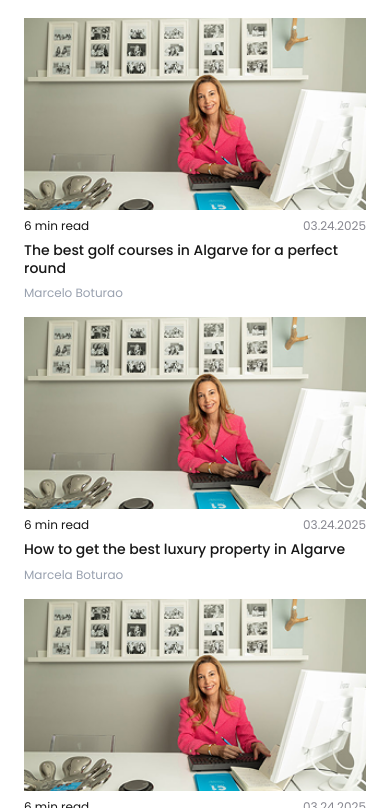
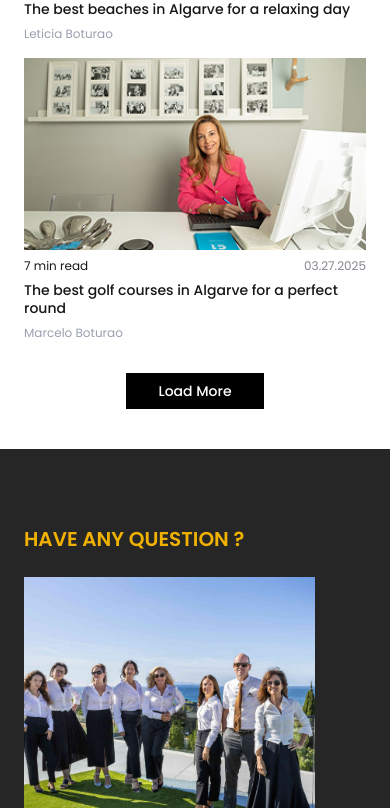
Before and after one commit to LeonBerty29/exclusive-algarve, a Next.js app: page /blog in a window 390 px wide. Shown: the part 1192-2000 px from the top of the page. Built offline with nearby package versions, Linux system fonts and the light colour scheme.

Commit message:
synchronized pagination across desktop and mobile devices

```diff
--- a/src/app/(layout-one)/blog/page.tsx
+++ b/src/app/(layout-one)/blog/page.tsx
@@ -16,184 +16,184 @@ export default function BlogPage() {
       image: "/images/blog-img.png",
       title: "The best restaurants in Algarve for a perfect dinner",
       author: "Rodrigo Boturao",
-      readTime: 6,
-      date: "03.24.2025",
+      readTime: 8,
+      date: "03.25.2025",
     },
     {
       slug: "ciwkjwncwnkncw1011",
       image: "/images/blog-img.png",
       title: "The best beaches in Algarve for a relaxing day",
       author: "Leticia Boturao",
-      readTime: 6,
-      date: "03.24.2025",
+      readTime: 5,
+      date: "03.26.2025",
     },
     {
       slug: "ciwkjwncwnkncw1012",
       image: "/images/blog-img.png",
       title: "The best golf courses in Algarve for a perfect round",
       author: "Marcelo Boturao",
-      readTime: 6,
-      date: "03.24.2025",
+      readTime: 7,
+      date: "03.27.2025",
     },
     {
       slug: "ciwkjwncwnkncw909",
       image: "/images/blog-img.png",
-      title: "How to get the best luxury property in Algarve",
-      author: "Marcela Boturao",
-      readTime: 6,
-      date: "03.24.2025",
+      title: "Luxury villa rentals in Algarve: A complete guide",
+      author: "Sofia Costa",
+      readTime: 9,
+      date: "03.28.2025",
     },
     {
       slug: "ciwkjwncwnkncw1010",
       image: "/images/blog-img.png",
-      title: "The best restaurants in Algarve for a perfect dinner",
-      author: "Rodrigo Boturao",
-      readTime: 6,
-      date: "03.24.2025",
+      title: "Hidden culinary gems in Algarve's coastal towns",
+      author: "Miguel Santos",
+      readTime: 10,
+      date: "03.29.2025",
     },
     {
       slug: "ciwkjwncwnkncw1011",
       image: "/images/blog-img.png",
-      title: "The best beaches in Algarve for a relaxing day",
-      author: "Leticia Boturao",
-      readTime: 6,
-      date: "03.24.2025",
+      title: "Secret beaches of Algarve only locals know about",
+      author: "Ana Silva",
+      readTime: 4,
+      date: "03.30.2025",
     },
     {
       slug: "ciwkjwncwnkncw1012",
       image: "/images/blog-img.png",
-      title: "The best golf courses in Algarve for a perfect round",
-      author: "Marcelo Boturao",
-      readTime: 6,
-      date: "03.24.2025",
+      title: "Championship golf courses in Algarve: Pro tips",
+      author: "Carlos Pereira",
+      readTime: 12,
+      date: "03.31.2025",
     },
     {
       slug: "ciwkjwncwnkncw909",
       image: "/images/blog-img.png",
-      title: "How to get the best luxury property in Algarve",
-      author: "Marcela Boturao",
-      readTime: 6,
-      date: "03.24.2025",
+      title: "Investment opportunities in Algarve real estate market",
+      author: "Isabella Fernandes",
+      readTime: 11,
+      date: "04.01.2025",
     },
     {
       slug: "ciwkjwncwnkncw1010",
       image: "/images/blog-img.png",
-      title: "The best restaurants in Algarve for a perfect dinner",
-      author: "Rodrigo Boturao",
+      title: "Traditional Portuguese cuisine in Algarve",
+      author: "José Oliveira",
       readTime: 6,
-      date: "03.24.2025",
+      date: "04.02.2025",
     },
     {
       slug: "ciwkjwncwnkncw1011",
       image: "/images/blog-img.png",
-      title: "The best beaches in Algarve for a relaxing day",
-      author: "Leticia Boturao",
-      readTime: 6,
-      date: "03.24.2025",
+      title: "Family-friendly beaches in Algarve with activities",
+      author: "Maria Rodrigues",
+      readTime: 7,
+      date: "04.03.2025",
     },
     {
       slug: "ciwkjwncwnkncw1012",
       image: "/images/blog-img.png",
-      title: "The best golf courses in Algarve for a perfect round",
-      author: "Marcelo Boturao",
-      readTime: 6,
-      date: "03.24.2025",
+      title: "Golf resorts in Algarve: Where luxury meets sport",
+      author: "Pedro Martins",
+      readTime: 8,
+      date: "04.04.2025",
     },
     {
       slug: "ciwkjwncwnkncw909",
       image: "/images/blog-img.png",
-      title: "How to get the best luxury property in Algarve",
-      author: "Marcela Boturao",
-      readTime: 6,
-      date: "03.24.2025",
+      title: "Algarve property market trends for 2025",
+      author: "Catarina Alves",
+      readTime: 13,
+      date: "04.05.2025",
     },
     {
       slug: "ciwkjwncwnkncw1010",
       image: "/images/blog-img.png",
-      title: "The best restaurants in Algarve for a perfect dinner",
-      author: "Rodrigo Boturao",
-      readTime: 6,
-      date: "03.24.2025",
+      title: "Michelin-starred restaurants in Algarve region",
+      author: "António Ribeiro",
+      readTime: 9,
+      date: "04.06.2025",
     },
     {
       slug: "ciwkjwncwnkncw1011",
       image: "/images/blog-img.png",
-      title: "The best beaches in Algarve for a relaxing day",
-      author: "Leticia Boturao",
-      readTime: 6,
-      date: "03.24.2025",
+      title: "Wild and untouched beaches of Western Algarve",
+      author: "Teresa Lopes",
+      readTime: 5,
+      date: "04.07.2025",
     },
     {
       slug: "ciwkjwncwnkncw1012",
       image: "/images/blog-img.png",
-      title: "The best golf courses in Algarve for a perfect round",
-      author: "Marcelo Boturao",
-      readTime: 6,
-      date: "03.24.2025",
+      title: "Golf academies in Algarve for beginners",
+      author: "Ricardo Sousa",
+      readTime: 10,
+      date: "04.08.2025",
     },
     {
       slug: "ciwkjwncwnkncw909",
       image: "/images/blog-img.png",
-      title: "How to get the best luxury property in Algarve",
-      author: "Marcela Boturao",
-      readTime: 6,
-      date: "03.24.2025",
+      title: "Buying vs renting luxury properties in Algarve",
+      author: "Joana Carvalho",
+      readTime: 14,
+      date: "04.09.2025",
     },
     {
       slug: "ciwkjwncwnkncw1010",
       image: "/images/blog-img.png",
-      title: "The best restaurants in Algarve for a perfect dinner",
-      author: "Rodrigo Boturao",
-      readTime: 6,
-      date: "03.24.2025",
+      title: "Wine and dine experiences in Algarve vineyards",
+      author: "Manuel Dias",
+      readTime: 11,
+      date: "04.10.2025",
     },
     {
       slug: "ciwkjwncwnkncw1011",
       image: "/images/blog-img.png",
-      title: "The best beaches in Algarve for a relaxing day",
-      author: "Leticia Boturao",
-      readTime: 6,
-      date: "03.24.2025",
+      title: "Best surfing beaches in Algarve for all levels",
+      author: "Beatriz Nunes",
+      readTime: 8,
+      date: "04.11.2025",
     },
     {
       slug: "ciwkjwncwnkncw1012",
       image: "/images/blog-img.png",
-      title: "The best golf courses in Algarve for a perfect round",
-      author: "Marcelo Boturao",
-      readTime: 6,
-      date: "03.24.2025",
+      title: "Historic golf clubs in Algarve: A legacy of excellence",
+      author: "Fernando Moreira",
+      readTime: 15,
+      date: "04.12.2025",
     },
     {
       slug: "ciwkjwncwnkncw909",
       image: "/images/blog-img.png",
-      title: "How to get the best luxury property in Algarve",
-      author: "Marcela Boturao",
-      readTime: 6,
-      date: "03.24.2025",
+      title: "Sustainable luxury living in Algarve properties",
+      author: "Luisa Gomes",
+      readTime: 12,
+      date: "04.13.2025",
     },
     {
       slug: "ciwkjwncwnkncw1010",
       image: "/images/blog-img.png",
-      title: "The best restaurants in Algarve for a perfect dinner",
-      author: "Rodrigo Boturao",
-      readTime: 6,
-      date: "03.24.2025",
+      title: "Seafood festivals and culinary events in Algarve",
+      author: "Vasco Teixeira",
+      readTime: 7,
+      date: "04.14.2025",
     },
     {
       slug: "ciwkjwncwnkncw1011",
       image: "/images/blog-img.png",
-      title: "The best beaches in Algarve for a relaxing day",
-      author: "Leticia Boturao",
+      title: "Romantic sunset beaches in Algarve for couples",
+      author: "Cláudia Ferreira",
       readTime: 6,
-      date: "03.24.2025",
+      date: "04.15.2025",
     },
     {
       slug: "ciwkjwncwnkncw1012",
       image: "/images/blog-img.png",
-      title: "The best golf courses in Algarve for a perfect round",
-      author: "Marcelo Boturao",
-      readTime: 6,
-      date: "03.24.2025",
+      title: "Golf tourism in Algarve: Planning your perfect trip",
+      author: "Nuno Barbosa",
+      readTime: 16,
+      date: "04.16.2025",
     },
   ];
   return (
--- a/src/components/blog/responsive-blog-news-grid.tsx
+++ b/src/components/blog/responsive-blog-news-grid.tsx
@@ -8,13 +8,10 @@ import { Button } from "@/components/ui/button";
 
 export function ResponsiveBlogNewsGrid({ blogs = [] }: { blogs?: Blog[] }) {
   const [currentPage, setCurrentPage] = useState(1);
-  const [displayedBlogs, setDisplayedBlogs] = useState<Blog[]>([]);
   const [isMobile, setIsMobile] = useState(false);
   const [isLoading, setIsLoading] = useState(false);
-  const [hasMore, setHasMore] = useState(true);
 
-  const blogsPerPage = 12;
-  const blogsPerLoadMobile = 8; // Load fewer blogs at a time on mobile
+  const blogsPerPage = 4; // Show 4 blogs at a time for both mobile and desktop
 
   // Detect screen size
   useEffect(() => {
@@ -27,54 +24,34 @@ export function ResponsiveBlogNewsGrid({ blogs = [] }: { blogs?: Blog[] }) {
     return () => window.removeEventListener("resize", checkScreenSize);
   }, []);
 
-  // Initialize displayed blogs based on device type
-  useEffect(() => {
-    if (!blogs || blogs.length === 0) return;
+  // Calculate current blogs to display
+  const totalPages = Math.ceil(blogs.length / blogsPerPage);
+  const startIndex = (currentPage - 1) * blogsPerPage;
+  const endIndex = startIndex + blogsPerPage;
+  const currentBlogs = blogs.slice(startIndex, endIndex);
 
-    if (isMobile) {
-      // Mobile: Start with first batch
-      setDisplayedBlogs(blogs.slice(0, blogsPerLoadMobile));
-      setHasMore(blogs.length > blogsPerLoadMobile);
-    } else {
-      // Desktop: Show current page
-      const startIndex = (currentPage - 1) * blogsPerPage;
-      const endIndex = startIndex + blogsPerPage;
-      setDisplayedBlogs(blogs.slice(startIndex, endIndex));
-    }
-  }, [blogs, currentPage, isMobile, blogsPerPage, blogsPerLoadMobile]);
+  // For mobile: calculate how many blogs to show (cumulative)
+  const blogsToShowMobile = currentPage * blogsPerPage;
+  const displayedBlogs = isMobile
+    ? blogs.slice(0, Math.min(blogsToShowMobile, blogs.length))
+    : currentBlogs;
 
-  // Load more blogs for mobile
+  const hasMore = isMobile
+    ? blogsToShowMobile < blogs.length
+    : currentPage < totalPages;
+
+  // Load more blogs for mobile (increment page)
   const loadMoreBlogs = useCallback(() => {
-    if (isLoading || !hasMore || !isMobile || !blogs || blogs.length === 0)
-      return;
+    if (isLoading || !hasMore || !isMobile) return;
 
     setIsLoading(true);
 
     // Simulate loading delay (remove this in production if you don't need it)
     setTimeout(() => {
-      const currentLength = displayedBlogs.length;
-      const nextBatch = blogs.slice(
-        currentLength,
-        currentLength + blogsPerLoadMobile
-      );
-
-      if (nextBatch.length > 0) {
-        setDisplayedBlogs((prev) => [...prev, ...nextBatch]);
-        setHasMore(currentLength + nextBatch.length < blogs.length);
-      } else {
-        setHasMore(false);
-      }
-
+      setCurrentPage(prev => prev + 1);
       setIsLoading(false);
     }, 500);
-  }, [
-    blogs,
-    displayedBlogs.length,
-    isLoading,
-    hasMore,
-    isMobile,
-    blogsPerLoadMobile,
-  ]);
+  }, [isLoading, hasMore, isMobile]);
 
   // Early return if no blogs
   if (!blogs || blogs.length === 0) {
@@ -86,8 +63,6 @@ export function ResponsiveBlogNewsGrid({ blogs = [] }: { blogs?: Blog[] }) {
   }
 
   // Desktop pagination handlers
-  const totalPages = Math.ceil(blogs.length / blogsPerPage);
-
   const goToNextPage = () => {
     setCurrentPage((prev) => Math.min(prev + 1, totalPages));
   };
@@ -137,7 +112,7 @@ export function ResponsiveBlogNewsGrid({ blogs = [] }: { blogs?: Blog[] }) {
   };
 
   return (
-    <div className="2xl:container w-full mx-auto px-6 sm:px-8 md:px-10 lg:px-14">
+    <div className="2xl:container w-full mx-auto px-6 sm:px-8 md:px-10 lg:px-14 py-10">
       <div className="flex items-center gap-2 justify-between py-5 md:py-8 lg:py-16 flex-wrap">
         <div className="w-full md:w-[47%]">
           <h1 className="text-2xl lg:text-3xl font-normal">
@@ -156,6 +131,7 @@ export function ResponsiveBlogNewsGrid({ blogs = [] }: { blogs?: Blog[] }) {
           </p>
         </div>
       </div>
+
       {/* Blog Grid */}
       <BlogNewsGrid blogs={displayedBlogs} />
 
@@ -179,8 +155,14 @@ export function ResponsiveBlogNewsGrid({ blogs = [] }: { blogs?: Blog[] }) {
         </div>
       )}
 
-      {/* Mobile: End of content message */}
-      {isMobile && !hasMore && displayedBlogs.length > 0 && <></>}
+      {/* Mobile: Show current progress */}
+      {/* {isMobile && (
+        <div className="flex justify-center mt-4">
+          <p className="text-sm text-gray-500">
+            Showing {Math.min(blogsToShowMobile, blogs.length)} of {blogs.length} blogs
+          </p>
+        </div>
+      )} */}
 
       {/* Desktop: Pagination Controls */}
       {!isMobile && totalPages > 1 && (
@@ -230,6 +212,15 @@ export function ResponsiveBlogNewsGrid({ blogs = [] }: { blogs?: Blog[] }) {
           </Button>
         </div>
       )}
+
+      {/* Desktop: Show current page info */}
+      {/* {!isMobile && totalPages > 1 && (
+        <div className="flex justify-center mt-4">
+          <p className="text-sm text-gray-500">
+            Page {currentPage} of {totalPages} • Showing {startIndex + 1}-{Math.min(endIndex, blogs.length)} of {blogs.length} blogs
+          </p>
+        </div>
+      )} */}
     </div>
   );
 }
```
